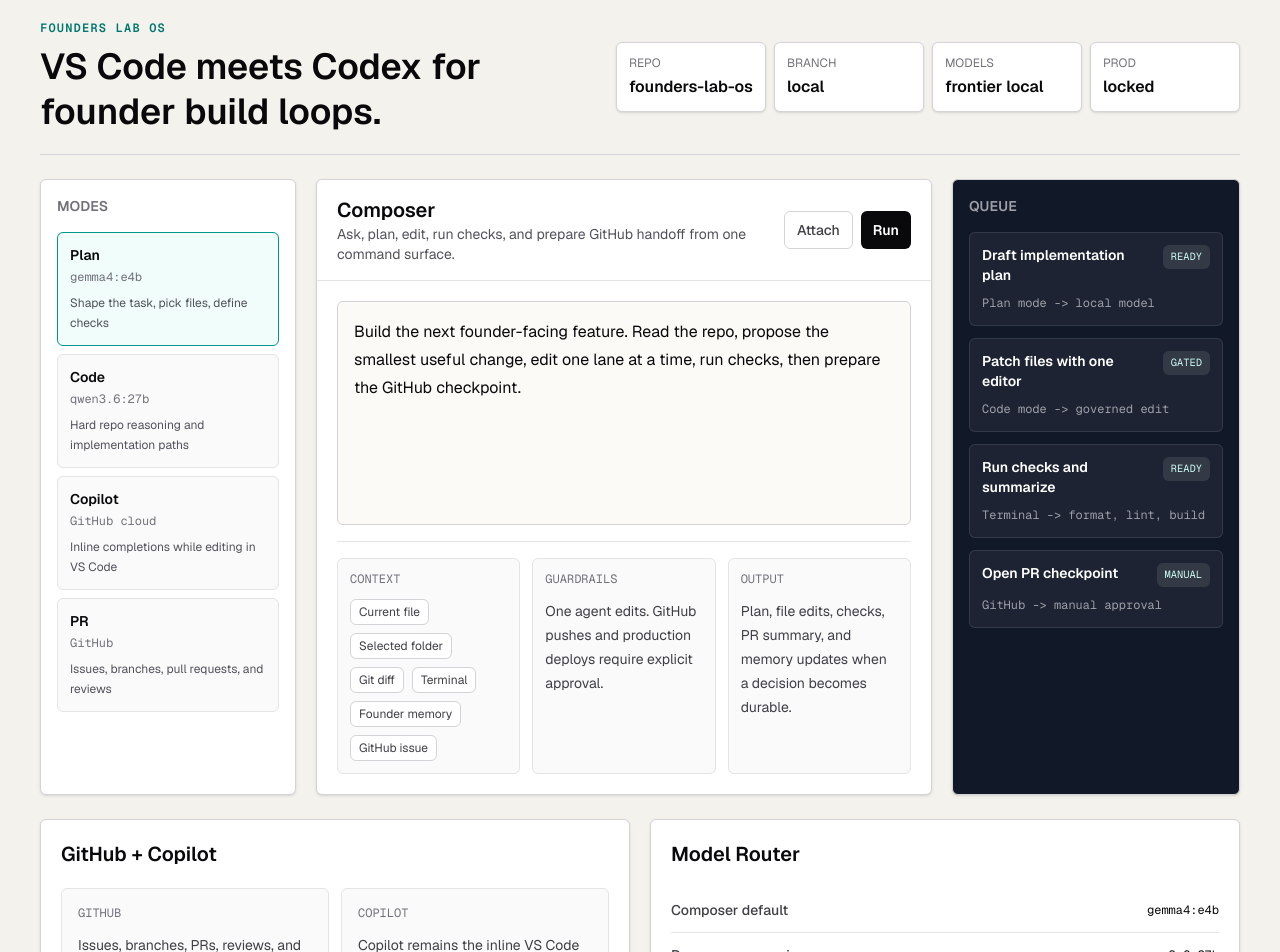
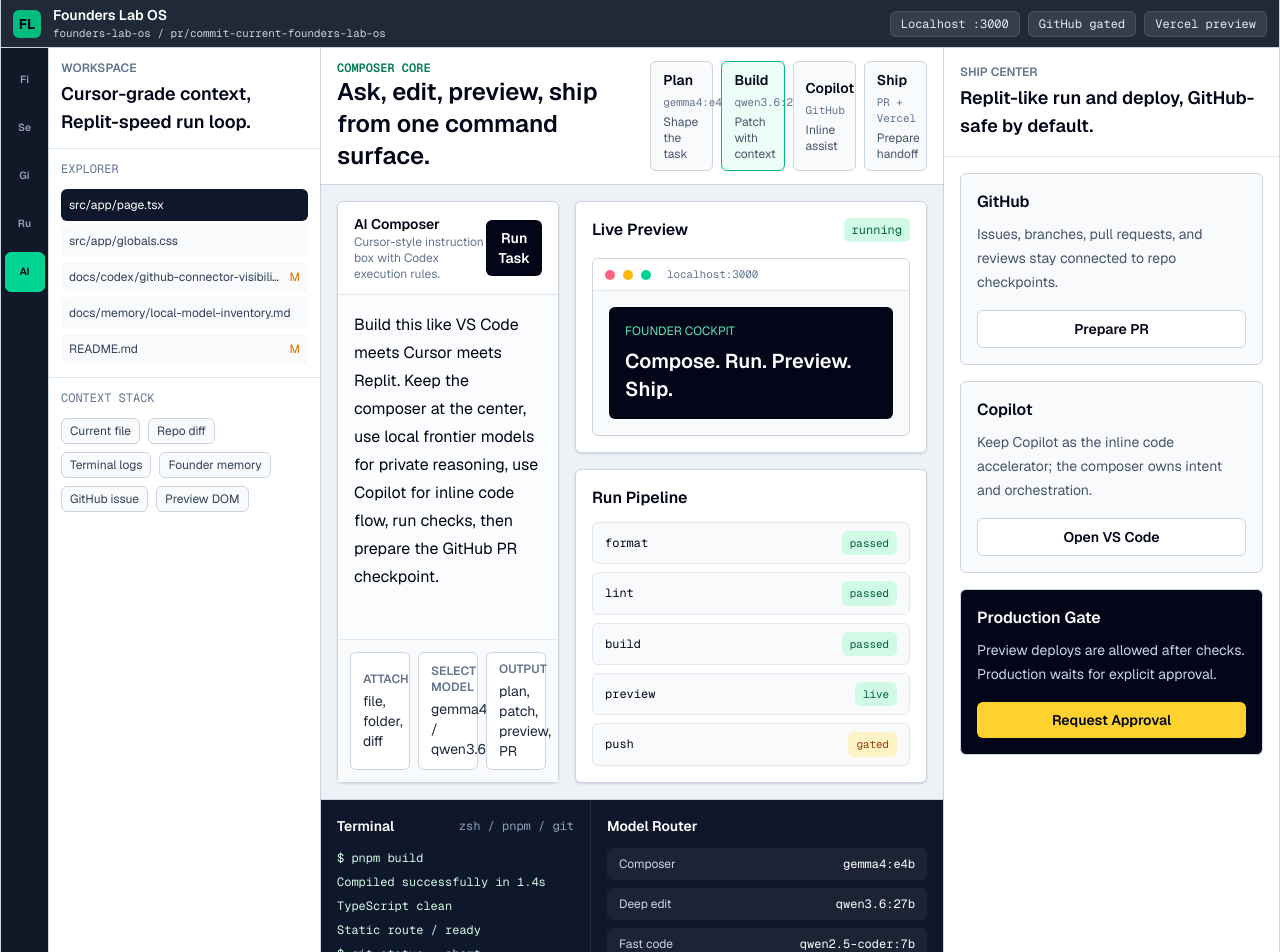
Before and after one commit to dvdmrtnz15-afk/founders-lab-os, a Next.js app: page / in a window 1280 px wide. Shown: the top 952 px of the page. Built offline with nearby package versions, Linux system fonts and the light colour scheme.

Commit message:
Refine cockpit UX toward IDE composer

```diff
--- a/src/app/page.tsx
+++ b/src/app/page.tsx
@@ -1,274 +1,378 @@
-const agentModes = [
-  {
-    name: "Plan",
-    model: "gemma4:e4b",
-    scope: "Shape the task, pick files, define checks",
-  },
-  {
-    name: "Code",
-    model: "qwen3.6:27b",
-    scope: "Hard repo reasoning and implementation paths",
-  },
-  {
-    name: "Copilot",
-    model: "GitHub cloud",
-    scope: "Inline completions while editing in VS Code",
-  },
-  {
-    name: "PR",
-    model: "GitHub",
-    scope: "Issues, branches, pull requests, and reviews",
-  },
+const activityItems = ["Files", "Search", "Git", "Run", "AI"];
+
+const fileTree = [
+  ["src/app/page.tsx", "active"],
+  ["src/app/globals.css", "idle"],
+  ["docs/codex/github-connector-visibility.md", "changed"],
+  ["docs/memory/local-model-inventory.md", "idle"],
+  ["README.md", "changed"],
 ];
 
-const workspaceSignals = [
-  ["Repo", "founders-lab-os"],
-  ["Branch", "local"],
-  ["Models", "frontier local"],
-  ["Prod", "locked"],
+const contextStack = [
+  "Current file",
+  "Repo diff",
+  "Terminal logs",
+  "Founder memory",
+  "GitHub issue",
+  "Preview DOM",
 ];
 
-const contextPills = [
-  "Current file",
-  "Selected folder",
-  "Git diff",
-  "Terminal",
-  "Founder memory",
-  "GitHub issue",
+const composerModes = [
+  ["Plan", "gemma4:e4b", "Shape the task"],
+  ["Build", "qwen3.6:27b", "Patch with context"],
+  ["Copilot", "GitHub", "Inline assist"],
+  ["Ship", "PR + Vercel", "Prepare handoff"],
 ];
 
-const commandQueue = [
-  {
-    title: "Draft implementation plan",
-    meta: "Plan mode -> local model",
-    status: "ready",
-  },
-  {
-    title: "Patch files with one editor",
-    meta: "Code mode -> governed edit",
-    status: "gated",
-  },
-  {
-    title: "Run checks and summarize",
-    meta: "Terminal -> format, lint, build",
-    status: "ready",
-  },
-  {
-    title: "Open PR checkpoint",
-    meta: "GitHub -> manual approval",
-    status: "manual",
-  },
+const runSteps = [
+  ["format", "passed"],
+  ["lint", "passed"],
+  ["build", "passed"],
+  ["preview", "live"],
+  ["push", "gated"],
 ];
 
-const routingRules = [
-  ["Composer default", "gemma4:e4b"],
-  ["Deep repo reasoning", "qwen3.6:27b"],
-  ["Fast code help", "qwen2.5-coder:7b"],
-  ["Inline completion", "GitHub Copilot"],
-  ["Private embeddings", "nomic-embed-text"],
+const terminalLines = [
+  "$ pnpm build",
+  "Compiled successfully in 1.4s",
+  "TypeScript clean",
+  "Static route / ready",
+  "$ git status --short",
+  "workspace clean",
+];
+
+const modelRoutes = [
+  ["Composer", "gemma4:e4b"],
+  ["Deep edit", "qwen3.6:27b"],
+  ["Fast code", "qwen2.5-coder:7b"],
+  ["Inline", "Copilot"],
+  ["Memory", "nomic-embed-text"],
 ];
 
 export default function Home() {
   return (
-    <main className="min-h-screen bg-[#f4f2ec] text-zinc-950">
-      <section className="mx-auto flex w-full max-w-7xl flex-col gap-6 px-5 py-5 sm:px-8 lg:px-10">
-        <header className="grid gap-4 border-b border-zinc-300 pb-5 lg:grid-cols-[1fr_auto] lg:items-center">
+    <main className="min-h-screen bg-[#eceff3] text-slate-950">
+      <section className="mx-auto flex min-h-screen w-full max-w-[1800px] flex-col border-x border-slate-300 bg-[#f7f8fa]">
+        <header className="flex h-12 items-center justify-between border-b border-slate-300 bg-[#1f2937] px-3 text-white">
+          <div className="flex items-center gap-3">
+            <div className="grid h-7 w-7 place-items-center rounded-md bg-emerald-500 text-sm font-bold text-slate-950">
+              FL
+            </div>
             <div>
-            <p className="font-mono text-xs font-semibold uppercase tracking-widest text-teal-700">
-              Founders Lab OS
-            </p>
-            <h1 className="mt-2 text-3xl font-semibold leading-tight text-zinc-950 sm:text-4xl">
-              VS Code meets Codex for founder build loops.
-            </h1>
-          </div>
-          <div className="grid grid-cols-2 gap-2 sm:grid-cols-4 lg:min-w-[34rem]">
-            {workspaceSignals.map(([label, value]) => (
-              <div
-                className="rounded-md border border-zinc-300 bg-white px-3 py-3 shadow-sm"
-                key={label}
-              >
-                <p className="text-xs uppercase text-zinc-500">{label}</p>
-                <p className="mt-1 truncate font-semibold text-zinc-950">
-                  {value}
+              <p className="text-sm font-semibold">Founders Lab OS</p>
+              <p className="font-mono text-[0.68rem] text-slate-300">
+                founders-lab-os / pr/commit-current-founders-lab-os
               </p>
             </div>
-            ))}
+          </div>
+          <div className="hidden items-center gap-2 md:flex">
+            {["Localhost :3000", "GitHub gated", "Vercel preview"].map(
+              (item) => (
+                <span
+                  className="rounded-md border border-white/10 bg-white/10 px-2.5 py-1 font-mono text-xs text-slate-200"
+                  key={item}
+                >
+                  {item}
+                </span>
+              ),
+            )}
           </div>
         </header>
 
-        <section className="grid min-h-[34rem] gap-5 lg:grid-cols-[16rem_1fr_18rem]">
-          <aside className="rounded-md border border-zinc-300 bg-white p-4 shadow-sm">
-            <h2 className="text-sm font-semibold uppercase text-zinc-500">
-              Modes
+        <section className="grid flex-1 lg:grid-cols-[3rem_17rem_minmax(0,1fr)_21rem]">
+          <nav className="hidden border-r border-slate-300 bg-[#111827] py-3 text-slate-400 lg:block">
+            <div className="flex flex-col items-center gap-2">
+              {activityItems.map((item, index) => (
+                <button
+                  className={`grid h-10 w-10 place-items-center rounded-md border text-[0.65rem] font-semibold ${
+                    index === 4
+                      ? "border-emerald-400 bg-emerald-400 text-slate-950"
+                      : "border-transparent hover:border-white/15 hover:bg-white/10"
+                  }`}
+                  key={item}
+                  title={item}
+                  type="button"
+                >
+                  {item.slice(0, 2)}
+                </button>
+              ))}
+            </div>
+          </nav>
+
+          <aside className="border-b border-slate-300 bg-white lg:border-b-0 lg:border-r">
+            <div className="border-b border-slate-200 p-3">
+              <p className="text-xs font-semibold uppercase text-slate-500">
+                Workspace
+              </p>
+              <h1 className="mt-1 text-lg font-semibold">
+                Cursor-grade context, Replit-speed run loop.
+              </h1>
+            </div>
+            <div className="p-3">
+              <p className="font-mono text-xs uppercase text-slate-500">
+                Explorer
+              </p>
+              <div className="mt-3 space-y-1">
+                {fileTree.map(([file, state]) => (
+                  <button
+                    className={`flex w-full items-center justify-between rounded-md px-2 py-2 text-left text-xs ${
+                      state === "active"
+                        ? "bg-slate-900 text-white"
+                        : "bg-slate-50 text-slate-700 hover:bg-slate-100"
+                    }`}
+                    key={file}
+                    type="button"
+                  >
+                    <span className="truncate">{file}</span>
+                    {state === "changed" ? (
+                      <span className="ml-2 text-amber-600">M</span>
+                    ) : null}
+                  </button>
+                ))}
+              </div>
+            </div>
+            <div className="border-t border-slate-200 p-3">
+              <p className="font-mono text-xs uppercase text-slate-500">
+                Context Stack
+              </p>
+              <div className="mt-3 flex flex-wrap gap-2">
+                {contextStack.map((item) => (
+                  <span
+                    className="rounded-md border border-slate-300 bg-slate-50 px-2 py-1 text-xs text-slate-700"
+                    key={item}
+                  >
+                    {item}
+                  </span>
+                ))}
+              </div>
+            </div>
+          </aside>
+
+          <section className="grid min-h-[calc(100vh-3rem)] grid-rows-[auto_minmax(28rem,1fr)_16rem] bg-[#eef1f5]">
+            <div className="border-b border-slate-300 bg-white px-4 py-3">
+              <div className="flex flex-col gap-3 xl:flex-row xl:items-center xl:justify-between">
+                <div>
+                  <p className="font-mono text-xs font-semibold uppercase text-emerald-700">
+                    Composer Core
+                  </p>
+                  <h2 className="text-2xl font-semibold">
+                    Ask, edit, preview, ship from one command surface.
                   </h2>
-            <div className="mt-4 space-y-2">
-              {agentModes.map((mode, index) => (
+                </div>
+                <div className="grid grid-cols-2 gap-2 md:grid-cols-4">
+                  {composerModes.map(([mode, model, hint], index) => (
                     <button
-                  className={`w-full rounded-md border px-3 py-3 text-left ${
-                    index === 0
-                      ? "border-teal-600 bg-teal-50"
-                      : "border-zinc-200 bg-zinc-50"
+                      className={`rounded-md border px-3 py-2 text-left ${
+                        index === 1
+                          ? "border-emerald-500 bg-emerald-50"
+                          : "border-slate-300 bg-slate-50"
                       }`}
-                  key={mode.name}
+                      key={mode}
                       type="button"
                     >
                       <span className="block text-sm font-semibold">
-                    {mode.name}
+                        {mode}
                       </span>
-                  <span className="mt-1 block font-mono text-xs text-zinc-500">
-                    {mode.model}
+                      <span className="mt-1 block font-mono text-[0.68rem] text-slate-500">
+                        {model}
                       </span>
-                  <span className="mt-2 block text-xs leading-5 text-zinc-600">
-                    {mode.scope}
+                      <span className="mt-1 block text-xs text-slate-600">
+                        {hint}
                       </span>
                     </button>
                   ))}
                 </div>
-          </aside>
-
-          <section className="flex flex-col rounded-md border border-zinc-300 bg-white shadow-sm">
-            <div className="border-b border-zinc-200 px-5 py-4">
-              <div className="flex flex-col gap-3 sm:flex-row sm:items-center sm:justify-between">
-                <div>
-                  <h2 className="text-xl font-semibold">Composer</h2>
-                  <p className="text-sm text-zinc-600">
-                    Ask, plan, edit, run checks, and prepare GitHub handoff from
-                    one command surface.
-                  </p>
-                </div>
-                <div className="flex gap-2">
-                  <button
-                    className="rounded-md border border-zinc-300 px-3 py-2 text-sm font-medium text-zinc-700"
-                    type="button"
-                  >
-                    Attach
-                  </button>
-                  <button
-                    className="rounded-md bg-zinc-950 px-3 py-2 text-sm font-semibold text-white"
-                    type="button"
-                  >
-                    Run
-                  </button>
-                </div>
               </div>
             </div>
 
-            <div className="flex flex-1 flex-col gap-4 p-5">
+            <div className="grid gap-4 p-4 xl:grid-cols-[minmax(0,1fr)_22rem]">
+              <section className="flex flex-col rounded-md border border-slate-300 bg-white shadow-sm">
+                <div className="flex items-center justify-between border-b border-slate-200 px-4 py-3">
+                  <div>
+                    <p className="text-sm font-semibold">AI Composer</p>
+                    <p className="text-xs text-slate-500">
+                      Cursor-style instruction box with Codex execution rules.
+                    </p>
+                  </div>
+                  <button
+                    className="rounded-md bg-slate-950 px-3 py-2 text-sm font-semibold text-white"
+                    type="button"
+                  >
+                    Run Task
+                  </button>
+                </div>
                 <textarea
-                className="min-h-56 flex-1 resize-none rounded-md border border-zinc-300 bg-[#fbfaf7] p-4 text-base leading-7 outline-none ring-teal-600 transition focus:ring-2"
+                  className="min-h-72 flex-1 resize-none border-0 bg-[#fbfcfd] p-4 text-base leading-7 outline-none"
                   defaultValue={
-                  "Build the next founder-facing feature. Read the repo, propose the smallest useful change, edit one lane at a time, run checks, then prepare the GitHub checkpoint."
+                    "Build this like VS Code meets Cursor meets Replit. Keep the composer at the center, use local frontier models for private reasoning, use Copilot for inline code flow, run checks, then prepare the GitHub PR checkpoint."
                   }
                 />
-
-              <div className="grid gap-3 border-t border-zinc-200 pt-4 md:grid-cols-3">
-                <div className="rounded-md border border-zinc-200 bg-zinc-50 p-3">
-                  <p className="font-mono text-xs uppercase text-zinc-500">
-                    Context
-                  </p>
-                  <div className="mt-3 flex flex-wrap gap-2">
-                    {contextPills.map((pill) => (
-                      <span
-                        className="rounded-md border border-zinc-300 bg-white px-2 py-1 text-xs text-zinc-700"
-                        key={pill}
+                <div className="grid gap-2 border-t border-slate-200 bg-slate-50 p-3 md:grid-cols-3">
+                  {[
+                    ["Attach", "file, folder, diff"],
+                    ["Select Model", "gemma4 / qwen3.6"],
+                    ["Output", "plan, patch, preview, PR"],
+                  ].map(([label, value]) => (
+                    <button
+                      className="rounded-md border border-slate-300 bg-white px-3 py-2 text-left"
+                      key={label}
+                      type="button"
                     >
-                        {pill}
+                      <span className="block text-xs font-semibold uppercase text-slate-500">
+                        {label}
                       </span>
+                      <span className="mt-1 block text-sm text-slate-800">
+                        {value}
+                      </span>
+                    </button>
                   ))}
                 </div>
+              </section>
+
+              <aside className="grid gap-4">
+                <section className="rounded-md border border-slate-300 bg-white p-4 shadow-sm">
+                  <div className="flex items-center justify-between">
+                    <h3 className="font-semibold">Live Preview</h3>
+                    <span className="rounded-md bg-emerald-100 px-2 py-1 font-mono text-xs text-emerald-800">
+                      running
+                    </span>
                   </div>
-
-                <div className="rounded-md border border-zinc-200 bg-zinc-50 p-3">
-                  <p className="font-mono text-xs uppercase text-zinc-500">
-                    Guardrails
+                  <div className="mt-4 overflow-hidden rounded-md border border-slate-300 bg-[#f8fafc]">
+                    <div className="flex h-8 items-center gap-2 border-b border-slate-200 bg-white px-3">
+                      <span className="h-2.5 w-2.5 rounded-full bg-rose-400" />
+                      <span className="h-2.5 w-2.5 rounded-full bg-amber-400" />
+                      <span className="h-2.5 w-2.5 rounded-full bg-emerald-400" />
+                      <span className="ml-2 font-mono text-[0.68rem] text-slate-500">
+                        localhost:3000
+                      </span>
+                    </div>
+                    <div className="p-4">
+                      <div className="rounded-md bg-slate-950 p-4 text-white">
+                        <p className="text-xs uppercase text-emerald-300">
+                          Founder cockpit
                         </p>
-                  <p className="mt-3 text-sm leading-6 text-zinc-700">
-                    One agent edits. GitHub pushes and production deploys
-                    require explicit approval.
-                  </p>
-                </div>
-
-                <div className="rounded-md border border-zinc-200 bg-zinc-50 p-3">
-                  <p className="font-mono text-xs uppercase text-zinc-500">
-                    Output
-                  </p>
-                  <p className="mt-3 text-sm leading-6 text-zinc-700">
-                    Plan, file edits, checks, PR summary, and memory updates
-                    when a decision becomes durable.
+                        <p className="mt-2 text-xl font-semibold">
+                          Compose. Run. Preview. Ship.
                         </p>
                       </div>
                     </div>
                   </div>
                 </section>
 
-          <aside className="rounded-md border border-zinc-300 bg-[#111827] p-4 text-white shadow-sm">
-            <h2 className="text-sm font-semibold uppercase text-zinc-400">
-              Queue
-            </h2>
-            <div className="mt-4 space-y-3">
-              {commandQueue.map((item) => (
+                <section className="rounded-md border border-slate-300 bg-white p-4 shadow-sm">
+                  <h3 className="font-semibold">Run Pipeline</h3>
+                  <div className="mt-3 space-y-2">
+                    {runSteps.map(([step, state]) => (
                       <div
-                  className="rounded-md border border-white/10 bg-white/5 p-3"
-                  key={item.title}
+                        className="flex items-center justify-between rounded-md border border-slate-200 bg-slate-50 px-3 py-2"
+                        key={step}
                       >
-                  <div className="flex items-start justify-between gap-3">
-                    <p className="text-sm font-semibold">{item.title}</p>
-                    <span className="rounded-md bg-white/10 px-2 py-1 font-mono text-[0.65rem] uppercase text-teal-100">
-                      {item.status}
+                        <span className="font-mono text-xs">{step}</span>
+                        <span
+                          className={`rounded-md px-2 py-1 font-mono text-[0.68rem] ${
+                            state === "gated"
+                              ? "bg-amber-100 text-amber-800"
+                              : "bg-emerald-100 text-emerald-800"
+                          }`}
+                        >
+                          {state}
                         </span>
-                  </div>
-                  <p className="mt-2 font-mono text-xs leading-5 text-zinc-400">
-                    {item.meta}
-                  </p>
                       </div>
                     ))}
                   </div>
+                </section>
               </aside>
-        </section>
+            </div>
 
-        <section className="grid gap-5 lg:grid-cols-[1fr_1fr]">
-          <div className="rounded-md border border-zinc-300 bg-white p-5 shadow-sm">
-            <h2 className="text-xl font-semibold">GitHub + Copilot</h2>
-            <div className="mt-5 grid gap-3 sm:grid-cols-2">
-              <div className="rounded-md border border-zinc-200 bg-zinc-50 p-4">
-                <p className="font-mono text-xs uppercase text-zinc-500">
-                  GitHub
-                </p>
-                <p className="mt-3 text-sm leading-6 text-zinc-700">
-                  Issues, branches, PRs, reviews, and deployment checkpoints
-                  stay attached to the repo.
-                </p>
+            <section className="grid border-t border-slate-300 bg-[#0f172a] text-white lg:grid-cols-[minmax(0,1fr)_22rem]">
+              <div className="border-b border-white/10 p-4 lg:border-b-0 lg:border-r">
+                <div className="flex items-center justify-between">
+                  <h3 className="text-sm font-semibold">Terminal</h3>
+                  <span className="font-mono text-xs text-slate-400">
+                    zsh / pnpm / git
+                  </span>
                 </div>
-              <div className="rounded-md border border-zinc-200 bg-zinc-50 p-4">
-                <p className="font-mono text-xs uppercase text-zinc-500">
-                  Copilot
-                </p>
-                <p className="mt-3 text-sm leading-6 text-zinc-700">
-                  Copilot remains the inline VS Code assistant while this app
-                  orchestrates intent, context, checks, and handoff.
-                </p>
+                <div className="mt-3 space-y-1 font-mono text-xs leading-5 text-emerald-100">
+                  {terminalLines.map((line) => (
+                    <p key={line}>{line}</p>
+                  ))}
                 </div>
               </div>
-          </div>
-
-          <div className="rounded-md border border-zinc-300 bg-white p-5 shadow-sm">
-            <h2 className="text-xl font-semibold">Model Router</h2>
-            <div className="mt-5 divide-y divide-zinc-200">
-              {routingRules.map(([task, model]) => (
+              <div className="p-4">
+                <h3 className="text-sm font-semibold">Model Router</h3>
+                <div className="mt-3 space-y-2">
+                  {modelRoutes.map(([task, model]) => (
                     <div
-                  className="flex items-center justify-between gap-4 py-3"
+                      className="flex items-center justify-between gap-3 rounded-md bg-white/5 px-3 py-2"
                       key={task}
                     >
-                  <p className="text-sm font-medium text-zinc-700">{task}</p>
-                  <p className="text-right font-mono text-xs text-zinc-950">
+                      <span className="text-xs text-slate-300">{task}</span>
+                      <span className="font-mono text-xs text-white">
                         {model}
-                  </p>
+                      </span>
                     </div>
                   ))}
                 </div>
               </div>
             </section>
           </section>
+
+          <aside className="border-t border-slate-300 bg-white lg:border-l lg:border-t-0">
+            <div className="border-b border-slate-200 p-4">
+              <p className="text-xs font-semibold uppercase text-slate-500">
+                Ship Center
+              </p>
+              <h2 className="mt-1 text-lg font-semibold">
+                Replit-like run and deploy, GitHub-safe by default.
+              </h2>
+            </div>
+
+            <div className="space-y-4 p-4">
+              <section className="rounded-md border border-slate-300 bg-slate-50 p-4">
+                <h3 className="font-semibold">GitHub</h3>
+                <p className="mt-2 text-sm leading-6 text-slate-600">
+                  Issues, branches, pull requests, and reviews stay connected to
+                  repo checkpoints.
+                </p>
+                <button
+                  className="mt-4 w-full rounded-md border border-slate-300 bg-white px-3 py-2 text-sm font-semibold"
+                  type="button"
+                >
+                  Prepare PR
+                </button>
+              </section>
+
+              <section className="rounded-md border border-slate-300 bg-slate-50 p-4">
+                <h3 className="font-semibold">Copilot</h3>
+                <p className="mt-2 text-sm leading-6 text-slate-600">
+                  Keep Copilot as the inline code accelerator; the composer owns
+                  intent and orchestration.
+                </p>
+                <button
+                  className="mt-4 w-full rounded-md border border-slate-300 bg-white px-3 py-2 text-sm font-semibold"
+                  type="button"
+                >
+                  Open VS Code
+                </button>
+              </section>
+
+              <section className="rounded-md border border-slate-300 bg-slate-950 p-4 text-white">
+                <h3 className="font-semibold">Production Gate</h3>
+                <p className="mt-2 text-sm leading-6 text-slate-300">
+                  Preview deploys are allowed after checks. Production waits for
+                  explicit approval.
+                </p>
+                <button
+                  className="mt-4 w-full rounded-md bg-amber-300 px-3 py-2 text-sm font-semibold text-slate-950"
+                  type="button"
+                >
+                  Request Approval
+                </button>
+              </section>
+            </div>
+          </aside>
+        </section>
+      </section>
     </main>
   );
 }
```
Also changed, not shown: 1 other file (tests, documents, lock files or other folders). Lines whose indentation alone changed are shown as unchanged.
